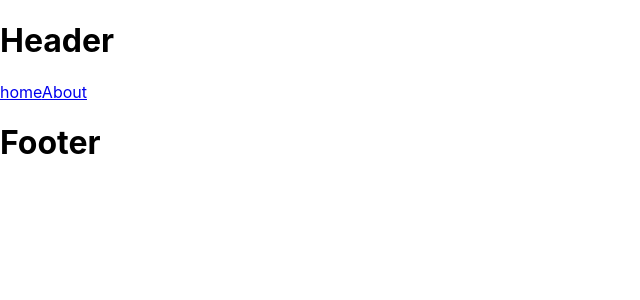
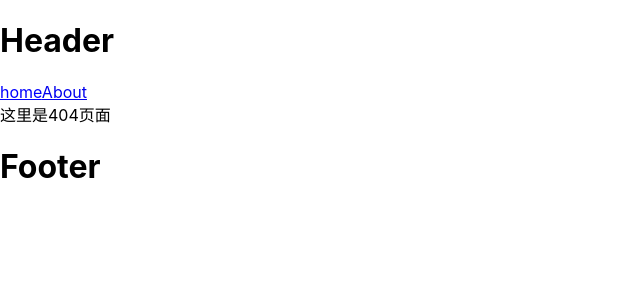
Before and after one commit to YDKD/react-study, a React (Vite) app: page /404 in a window 1280 px wide. Shown: the top 300 px of the page, without its empty margins (0-640 px from the left). Built offline with nearby package versions, Linux system fonts and the light colour scheme.

Commit message:
feat(router): 添加navigate和404

```diff
--- a/src/27_router/01_初识router/App.tsx
+++ b/src/27_router/01_初识router/App.tsx
@@ -1,7 +1,11 @@
 import React, { PureComponent } from 'react'
-import { Link, Route, Routes } from 'react-router-dom'
+import { Link, Navigate, NavLink, Route, Routes } from 'react-router-dom'
+
+import './style.less'
+
 import About from './views/About'
 import Home from './views/Home'
+import NotFound from './views/NotFound'
 
 export class App extends PureComponent {
 	render() {
@@ -9,12 +13,26 @@ export class App extends PureComponent {
 			<div>
 				<h1>Header</h1>
 				<div className="header">
-					<Link to="/home">home</Link>
-					<Link to="/about">About</Link>
+					{/* <Link to="/home">home</Link>
+					<Link to="/about">About</Link> */}
+					<NavLink
+						to="/home"
+						style={() => ({
+							color: 'blue'
+						})}
+					>
+						home
+					</NavLink>
+					<NavLink to="/about">About</NavLink>
 				</div>
 				<Routes>
+					{/* navigate可以处理当我们访问一个路径时，直接重定向到另外一个路由 */}
+					<Route path="/" element={<Navigate to="/home" />}></Route>
+
 					<Route path="/home" element={<Home />}></Route>
 					<Route path="/about" element={<About />}></Route>
+					<Route path="/404" element={<NotFound />}></Route>
+					<Route path="*" element={<Navigate to="/404" />}></Route>
 				</Routes>
 				<h1>Footer</h1>
 			</div>
--- /dev/null
+++ b/src/27_router/01_初识router/style.less
@@ -0,0 +1,6 @@
+.header {
+	.active {
+		color: red;
+		font-size: 18px;
+	}
+}
--- /dev/null
+++ b/src/27_router/01_初识router/views/NotFound/index.tsx
@@ -0,0 +1,13 @@
+import React, { PureComponent } from 'react'
+
+export class index extends PureComponent {
+  render() {
+    return (
+      <div>
+        这里是404页面
+      </div>
+    )
+  }
+}
+
+export default index
```
